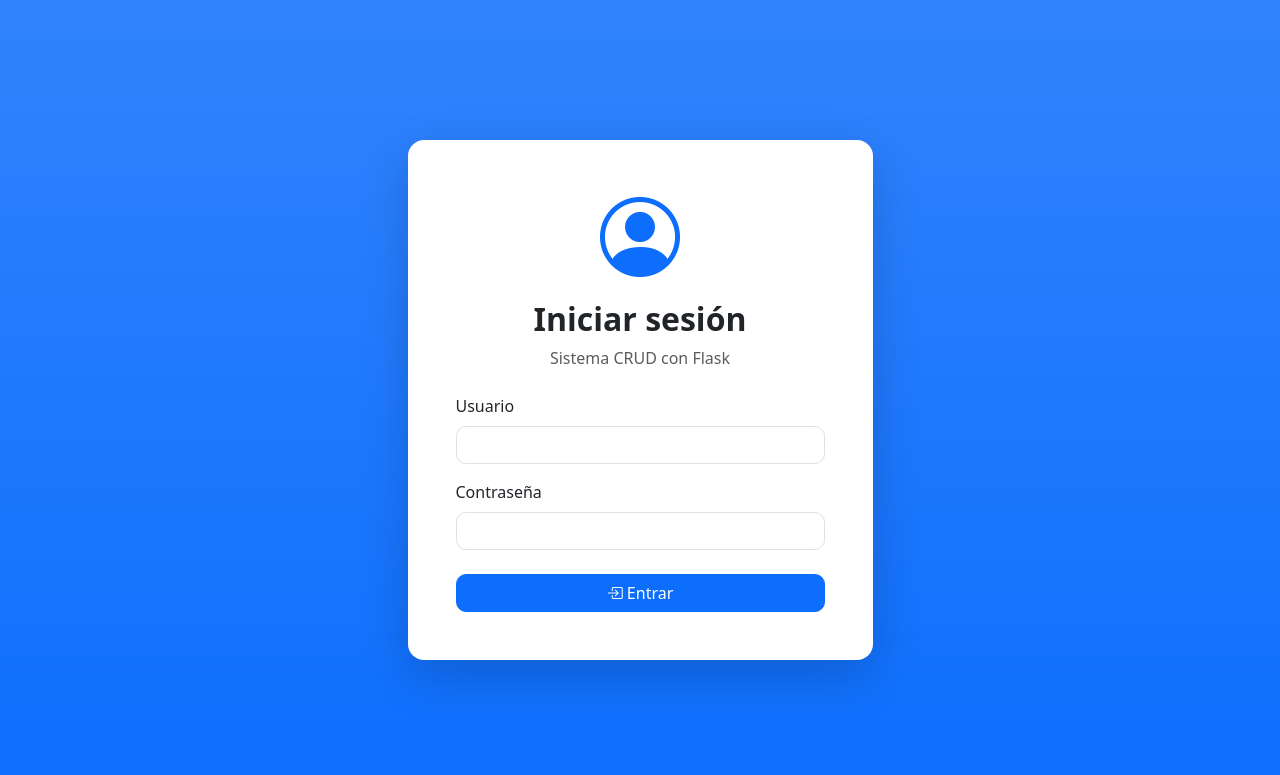
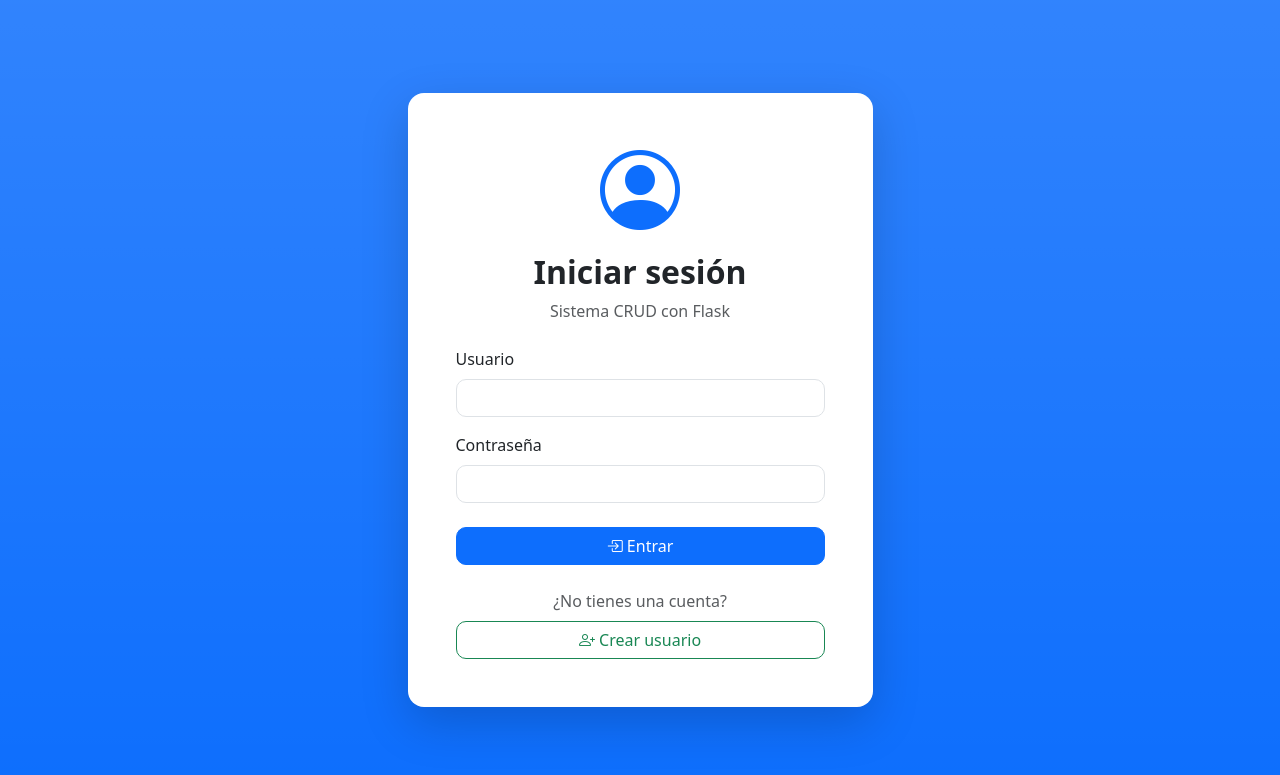
Before and after one commit to josjual86-star/pruebapython, a Flask app: page / in a window 1280 px wide. Shown: the top 775 px of the page. Run offline with Flask 3, Linux system fonts and the light colour scheme; some libraries are stand-ins or nearby versions.

Commit message:
se agrego la opcion de crear usuario en el login

```diff
--- a/templates/login.html
+++ b/templates/login.html
@@ -81,6 +81,17 @@
                         Entrar
 
                     </button>
+                    <div class="text-center mt-4">
+                        <p class="mb-2 text-muted">
+                            ¿No tienes una cuenta?
+                        </p>
+
+                        <a href="{{ url_for('crear_usuario') }}"
+                            class="btn btn-outline-success w-100">
+                            <i class="bi bi-person-plus"></i>
+                            Crear usuario
+                        </a>
+                    </div>
 
                 </form>
 
```
